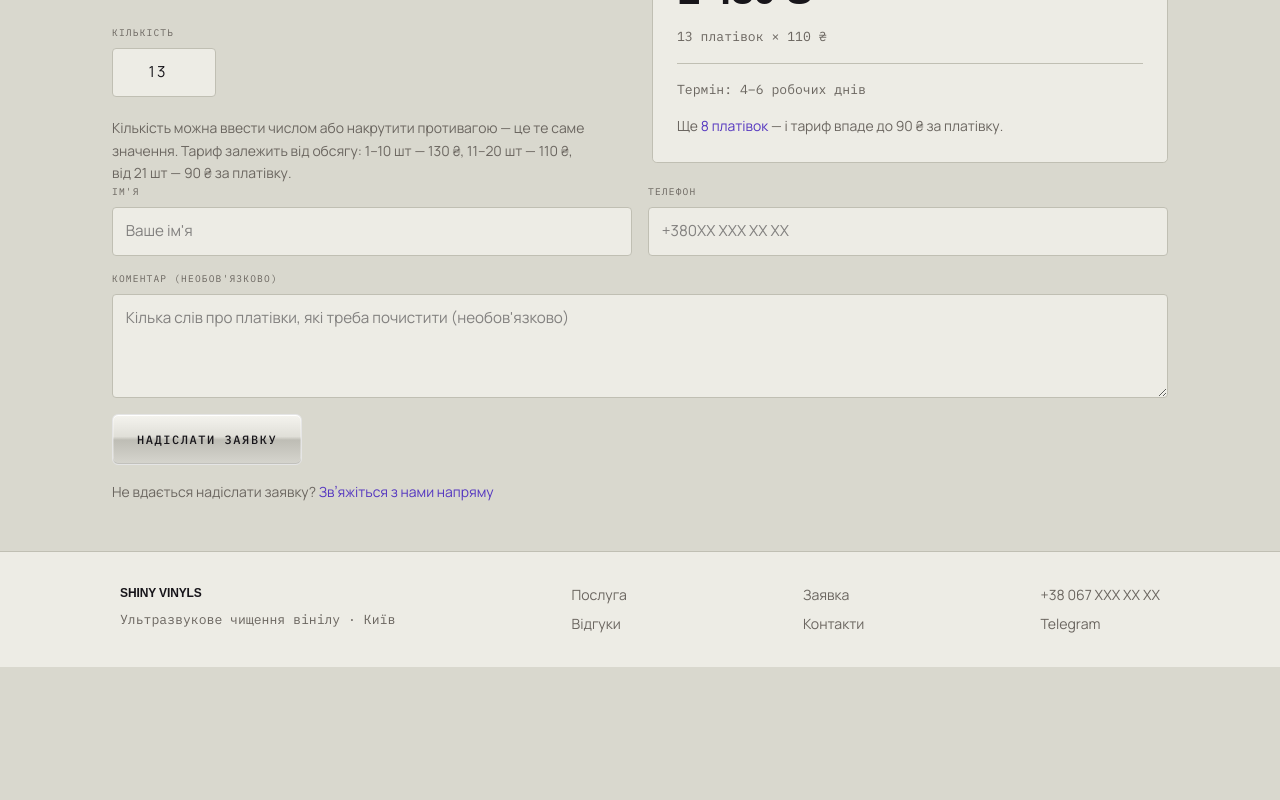
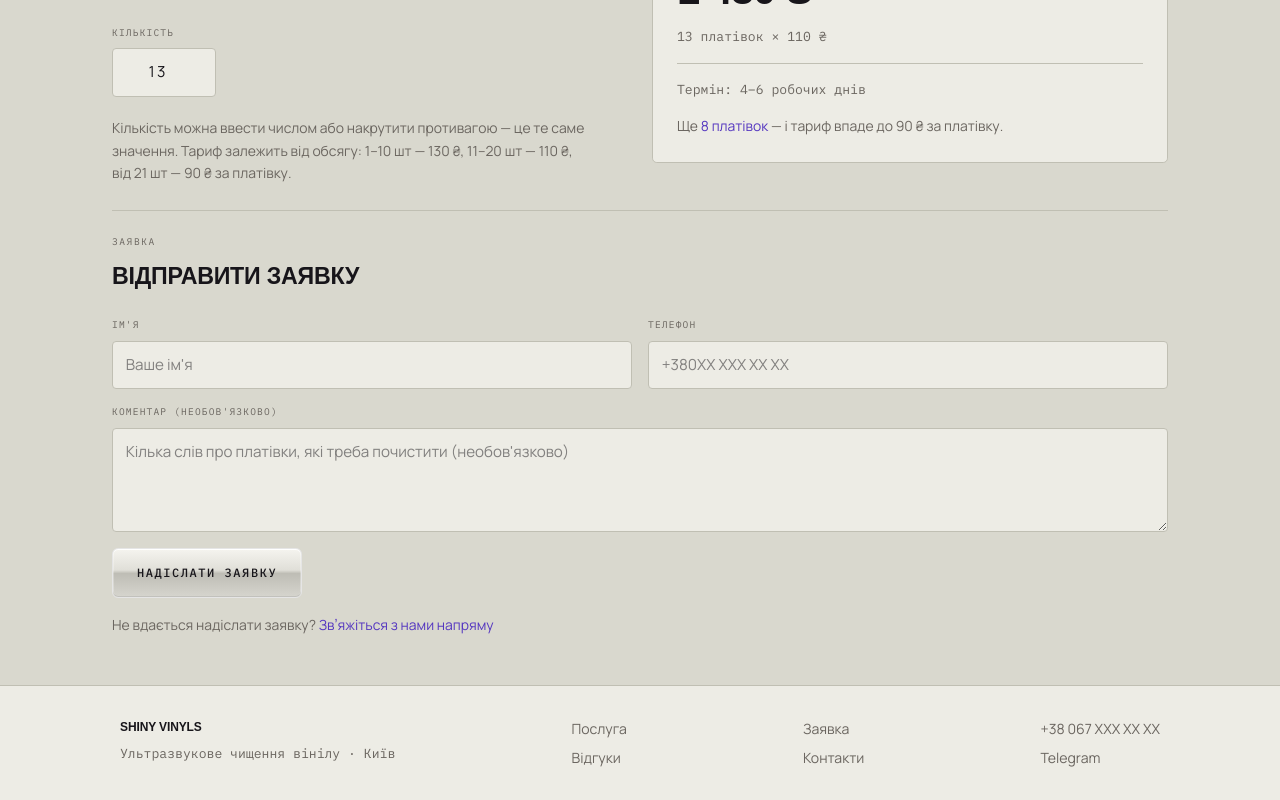
Before and after one commit to TolikSyedin/shiny-vinyls, a Next.js app: page /request in a window 1280 px wide. Shown: the part 730-1530 px from the top of the page. Before the commit the page ends 1397 px from the top, so only its background shows below. Built offline with nearby package versions, Linux system fonts and the light colour scheme; a web font is replaced by a local one.

Commit message:
Update form title

```diff
--- a/app/request/page.tsx
+++ b/app/request/page.tsx
@@ -1,6 +1,6 @@
 import { RequestForm } from '@/components/forms'
 import { PageContainer } from '@/components/layout'
-import { PageHeader } from '@/components/common'
+import { PageHeader, Section, SectionHeading } from '@/components/common'
 import { VinylCalculator } from '@/components/calculator'
 
 export const metadata = {
@@ -16,7 +16,12 @@ export default function RequestPage() {
         lead="Напишіть кількість платівок і в якому вони стані — повернемось із терміном і сумою."
       />
       <VinylCalculator />
-      <RequestForm />
+      <Section>
+        <div className="flex flex-col gap-[1.5rem]">
+          <SectionHeading eyebrow="Заявка">Відправити заявку</SectionHeading>
+          <RequestForm />
+        </div>
+      </Section>
     </PageContainer>
   )
 }
```
